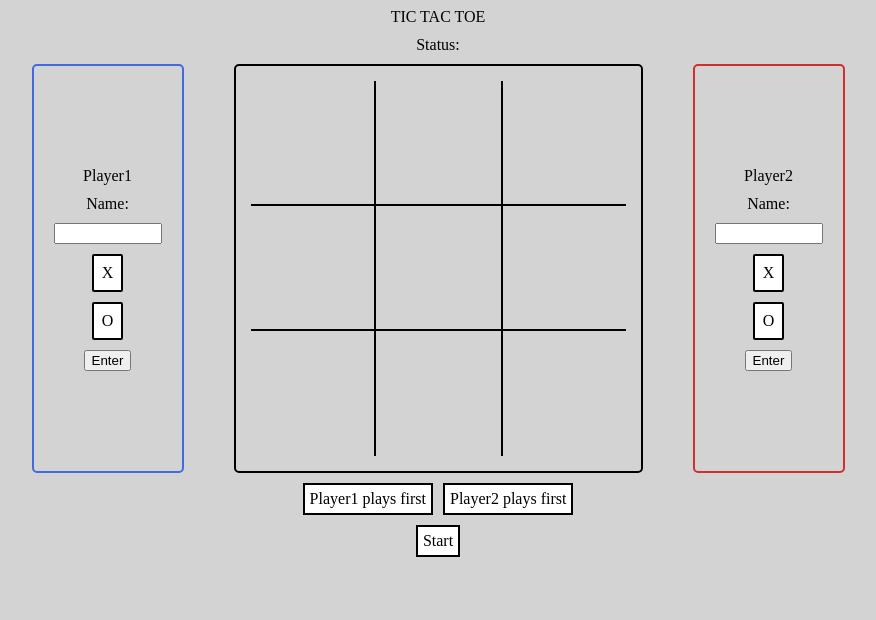
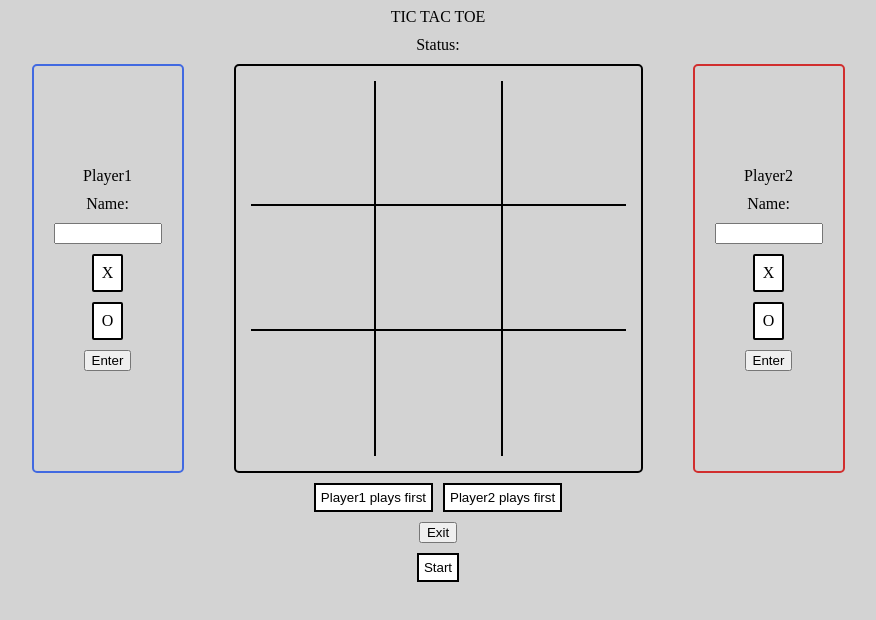
Before and after one commit to BrandonC123/tic-tac-toe, a plain HTML site: page index.html in a window 1280 px wide. Shown: the whole page, without its empty margins (202-1078 px from the left). Drawn offline with Linux system fonts and the light colour scheme.

Commit message:
Added popup when a winner is declared.

```diff
--- a/index.html
+++ b/index.html
@@ -5,7 +5,7 @@
         <link rel="preconnect" href="https://fonts.googleapis.com" />
         <link rel="preconnect" href="https://fonts.gstatic.com" crossorigin />
         <link
-            href="https://fonts.googleapis.com/css2?family=Ubuntu&display=swap"
+            href="https://fonts.googleapis.com/css2?family=Oswald&family=Ubuntu&display=swap"
             rel="stylesheet"
         />
         <meta charset="UTF-8" />
@@ -46,10 +46,14 @@
             </div>
         </div>
         <div class="turn-container">
-            <div class="turn-btns" id="p1-first">Player1 plays first</div>
-            <div class="turn-btns" id="p2-first">Player2 plays first</div>
+            <button class="turn-btns" id="p1-first">Player1 plays first</button>
+            <button class="turn-btns" id="p2-first">Player2 plays first</button>
         </div>
-        <div id="start-btn">Start</div>
+        <div class="win-popup">
+            <div id="win-text"></div>
+            <button id="exit-win">Exit</button>
+        </div>
+        <button id="start-btn">Start</button>
         <script src="script.js"></script>
     </body>
 </html>
```
